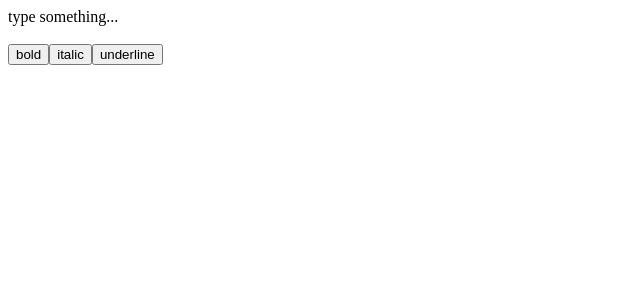
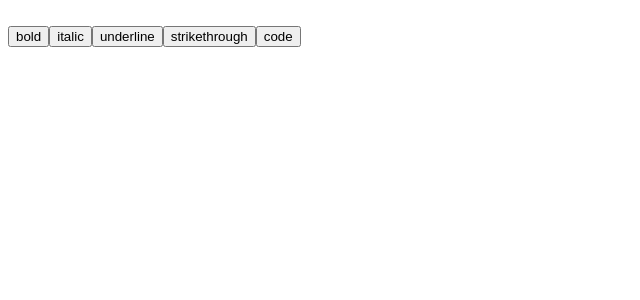
Before and after one commit to bmson/editor, a React app: page / in a window 1280 px wide. Shown: the top 300 px of the page, without its empty margins (0-640 px from the left). Built offline with nearby package versions, Linux system fonts and the light colour scheme; the HTML template or start-up script is replaced by a standard one.

Commit message:
Rewrite architecture

```diff
--- a/src/components/input.jsx
+++ /dev/null
@@ -1,33 +0,0 @@
-// Dependencies
-import React    from 'react'
-import ReactDOM from 'react-dom'
-import { Editor, EditorState } from 'draft-js'
-
-// Module definition
-class Input extends React.Component {
-
-  constructor() {
-    super(...arguments)
-
-    // Store staste
-    this.state = {
-      editorState: EditorState.createEmpty()
-    }
-
-    const dispatcher = this.props.dispatcher
-    dispatcher.input = this
-    // componentDidMount
-    // componentWillUnmount
-
-    // Event handler
-    this.onChange = (editorState) => this.setState({ editorState })
-  }
-
-  render() {
-    return  <Editor onChange={this.onChange} editorState={this.state.editorState} {...this.props} />
-  }
-
-}
-
-//
-export default Input
--- a/src/components/item.jsx
+++ /dev/null
@@ -1,28 +0,0 @@
-// Dependencies
-import React from 'react'
-import { RichUtils } from 'draft-js';
-
-// Module definition
-class Item extends React.Component {
-
-  onClick() {
-
-    //
-    const dispatcher = this.props.dispatcher
-    const input = dispatcher.input
-
-    const utils = RichUtils.toggleInlineStyle(input.state.editorState, 'BOLD');
-
-    input.onChange(utils)
-
-
-  }
-
-  render() {
-    return  <button onClick={this.onClick.bind(this)} {...this.props}>{this.props.name}</button>
-  }
-
-}
-
-//
-export default Item
--- /dev/null
+++ b/src/components/textfield.jsx
@@ -0,0 +1,38 @@
+// Dependencies
+import React    from 'react'
+import ReactDOM from 'react-dom'
+
+// DraftJS Dependencies
+import {
+  Editor,
+  EditorState,
+  RichUtils } from 'draft-js'
+
+// Module definition
+export default class Textfield extends React.Component {
+
+  constructor() {
+    super(...arguments)
+
+    this.state = {
+      editorState: EditorState.createEmpty()
+    }
+  }
+
+  updateState(editorState) {
+    this.setState({ editorState })
+  }
+
+  componentDidMount() {
+    this.props.dispatcher.set('editor', this);
+  }
+
+  componentWillUnmount() {
+    this.props.dispatcher.delete('editor', this);
+  }
+
+  render() {
+    return  <Editor onChange={this.updateState.bind(this)} editorState={this.state.editorState} {...this.props} />
+  }
+
+}
--- /dev/null
+++ b/src/components/toolbar/bold.jsx
@@ -0,0 +1,26 @@
+// Dependencies
+import React from 'react'
+import { RichUtils } from 'draft-js';
+
+// Module definition
+export default class Item extends React.Component {
+
+  onClick() {
+
+    //
+    const dispatcher = this.props.dispatcher;
+
+    //
+    if (dispatcher && dispatcher.has('editor')) {
+      const editor = dispatcher.get('editor')
+      const richUtils = RichUtils.toggleInlineStyle(editor.state.editorState, 'BOLD')
+      editor.updateState(richUtils)
+    }
+
+  }
+
+  render() {
+    return  <button onClick={this.onClick.bind(this)} {...this.props}>{this.props.logo}</button>
+  }
+
+}
--- /dev/null
+++ b/src/components/toolbar/code.jsx
@@ -0,0 +1,26 @@
+// Dependencies
+import React from 'react'
+import { RichUtils } from 'draft-js';
+
+// Module definition
+export default class Code extends React.Component {
+
+  onClick() {
+
+    //
+    const dispatcher = this.props.dispatcher;
+
+    //
+    if (dispatcher && dispatcher.has('editor')) {
+      const editor = dispatcher.get('editor')
+      const richUtils = RichUtils.toggleInlineStyle(editor.state.editorState, 'CODE')
+      editor.updateState(richUtils)
+    }
+
+  }
+
+  render() {
+    return  <button onClick={this.onClick.bind(this)} {...this.props}>{this.props.logo}</button>
+  }
+
+}
--- /dev/null
+++ b/src/components/toolbar/italic.jsx
@@ -0,0 +1,26 @@
+// Dependencies
+import React from 'react'
+import { RichUtils } from 'draft-js';
+
+// Module definition
+export default class Italic extends React.Component {
+
+  onClick() {
+
+    //
+    const dispatcher = this.props.dispatcher;
+
+    //
+    if (dispatcher && dispatcher.has('editor')) {
+      const editor = dispatcher.get('editor')
+      const richUtils = RichUtils.toggleInlineStyle(editor.state.editorState, 'ITALIC')
+      editor.updateState(richUtils)
+    }
+
+  }
+
+  render() {
+    return  <button onClick={this.onClick.bind(this)} {...this.props}>{this.props.logo}</button>
+  }
+
+}
--- /dev/null
+++ b/src/components/toolbar/strikethrough.jsx
@@ -0,0 +1,26 @@
+// Dependencies
+import React from 'react'
+import { RichUtils } from 'draft-js';
+
+// Module definition
+export default class Strikethrough extends React.Component {
+
+  onClick() {
+
+    //
+    const dispatcher = this.props.dispatcher;
+
+    //
+    if (dispatcher && dispatcher.has('editor')) {
+      const editor = dispatcher.get('editor')
+      const richUtils = RichUtils.toggleInlineStyle(editor.state.editorState, 'STRIKETHROUGH')
+      editor.updateState(richUtils)
+    }
+
+  }
+
+  render() {
+    return  <button onClick={this.onClick.bind(this)} {...this.props}>{this.props.logo}</button>
+  }
+
+}
--- /dev/null
+++ b/src/components/toolbar/underline.jsx
@@ -0,0 +1,26 @@
+// Dependencies
+import React from 'react'
+import { RichUtils } from 'draft-js';
+
+// Module definition
+export default class Italic extends React.Component {
+
+  onClick() {
+
+    //
+    const dispatcher = this.props.dispatcher;
+
+    //
+    if (dispatcher && dispatcher.has('editor')) {
+      const editor = dispatcher.get('editor')
+      const richUtils = RichUtils.toggleInlineStyle(editor.state.editorState, 'UNDERLINE')
+      editor.updateState(richUtils)
+    }
+
+  }
+
+  render() {
+    return  <button onClick={this.onClick.bind(this)} {...this.props}>{this.props.logo}</button>
+  }
+
+}
--- a/src/index.jsx
+++ b/src/index.jsx
@@ -1,36 +1,54 @@
 // Dependencies
 import React    from 'react'
 import ReactDOM from 'react-dom'
-import Input    from './components/input.jsx'
-import Item     from './components/item.jsx'
 
-const dispatcher = {}
+//Local dependencies
+import Textfield     from'./components/textfield.jsx'
+import Bold          from'./components/toolbar/bold.jsx'
+import Italic        from'./components/toolbar/italic.jsx'
+import Underline     from'./components/toolbar/underline.jsx'
+import Strikethrough from'./components/toolbar/strikethrough.jsx'
+import Code          from'./components/toolbar/code.jsx'
 
-// Toolbar
-const Toolbar = ({ children, ...refs }) =>
+// Module definition
+export default class Editor extends React.Component {
+
+  render () {
+
+    //
+    const Toolbar = ({ children, ...props }) =>
 
       <div className="toolbar">
-    <Item name="bold" {...refs} />
-    <Item name="italic" {...refs} />
-    <Item name="underline" {...refs} />
+        <Bold logo="bold" {...props} />
+        <Italic logo="italic" {...props} />
+        <Underline logo="underline" {...props} />
+        <Strikethrough logo="strikethrough" {...props} />
+        <Code logo="code" {...props} />
         {children}
       </div>
 
     // Editor
-const Editor = ({ children, ...refs }) =>
+    const Container = ({ children, ...props }) =>
 
-  <div className="editor" {...refs}>
-    <Input dispatcher={dispatcher} {...refs} />
-    <Toolbar dispatcher={dispatcher}>
+      <div className="editor" {...props}>
+        <Textfield dispatcher={props.dispatcher} />
+        <Toolbar dispatcher={props.dispatcher}>
           {children}
         </Toolbar>
       </div>
+
+    //
+    const dispatcher = new Map()
+
+    //
+    return <Container dispatcher={dispatcher} {...this.props} />
+
+  }
+
+}
 
 // Render
 ReactDOM.render(
   <Editor placeholder="type something..." />,
   document.getElementById('target')
 )
-
-//
-export default Editor;
```
Also changed, not shown: 1 other file (tests, documents, lock files or other folders). Lines whose indentation alone changed are shown as unchanged.
